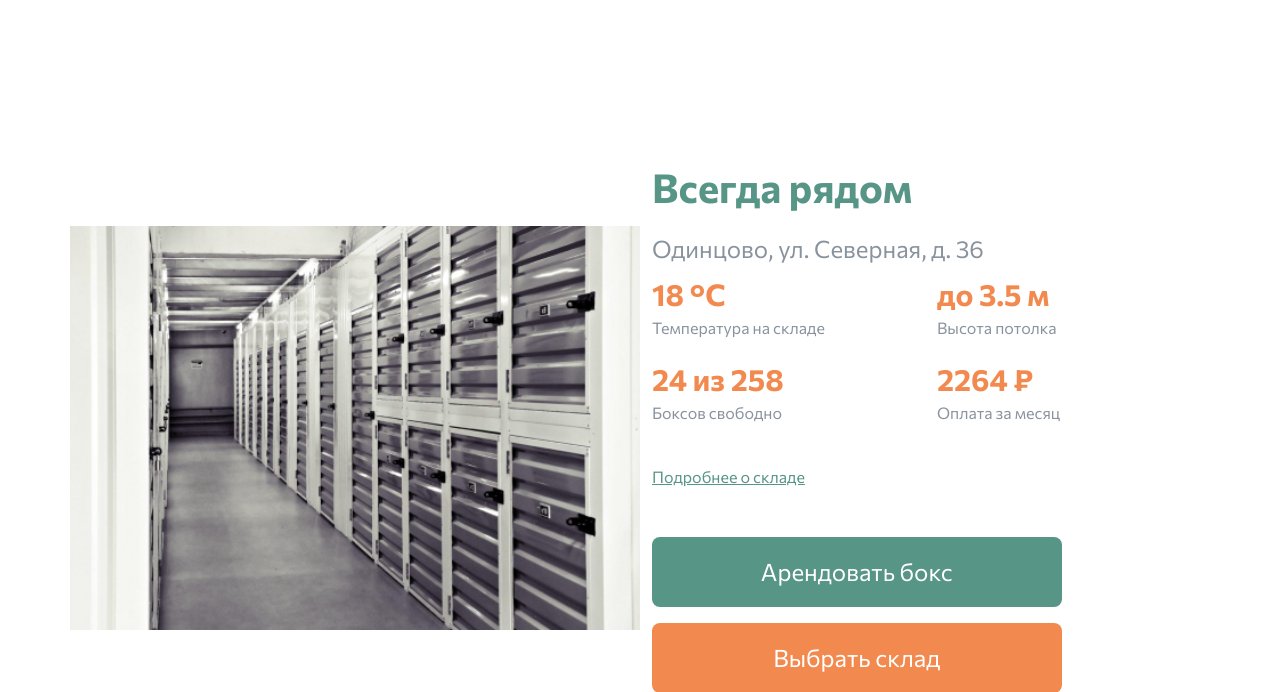
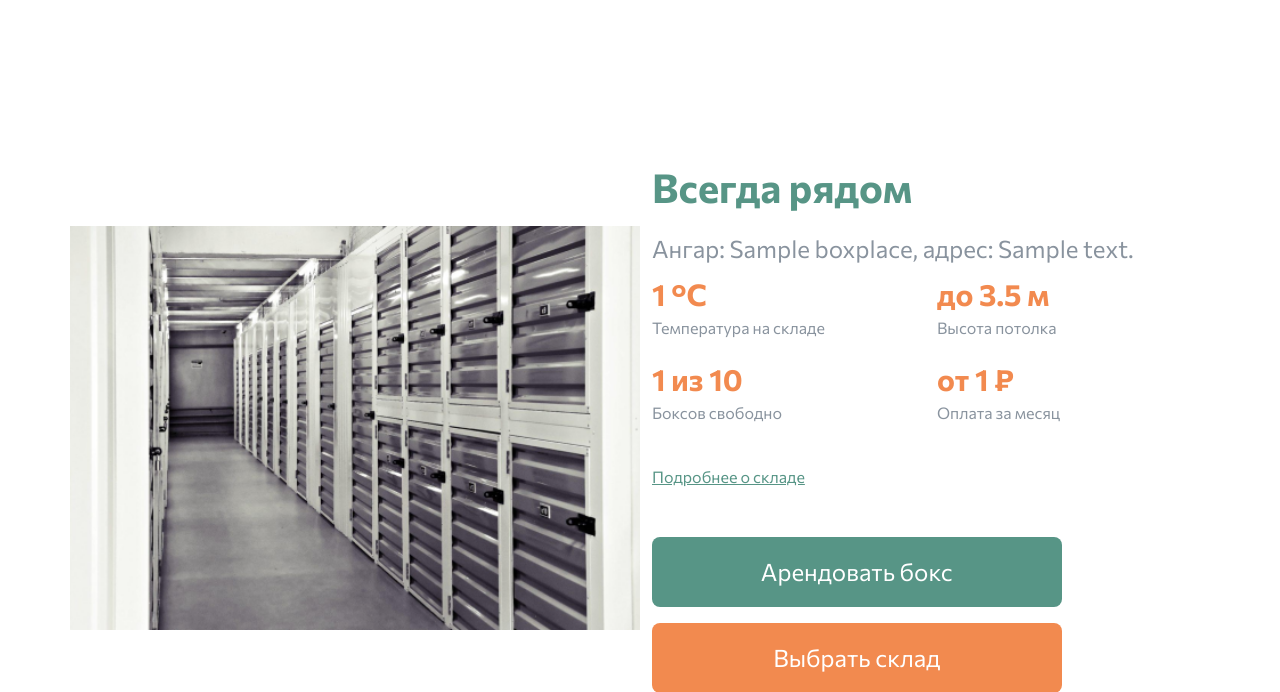
Before and after one commit to permsky/self_storage_site, a Django app: page / in a window 1280 px wide. Shown: the part 3034-3726 px from the top of the page. Run offline with Django 3.2, Linux system fonts and the light colour scheme; tables that the repository leaves empty hold one stand-in row (values such as "Sample post").

Commit message:
Fill_in index page

```diff
--- a/self_storage_site/storage_manager/models.py
+++ b/self_storage_site/storage_manager/models.py
@@ -1,8 +1,19 @@
 from django.contrib.auth import get_user_model
 from django.db import models
-from django.core.validators import MinValueValidator
+from django.core.validators import MaxValueValidator, MinValueValidator
+from django.db.models import Sum, Min
 
 User = get_user_model()
+
+
+class BoxPlaceQuerySet(models.QuerySet):
+    def get_free_boxes(self):
+        free_boxes = self.annotate(free_boxes=Sum('place_boxes__in_use'))
+        return free_boxes
+
+    def get_min_price(self):
+        min_price = self.annotate(min_price=Min('place_boxes__tariff'))
+        return min_price
 
 
 class BoxPlace(models.Model):
@@ -15,6 +26,7 @@ class BoxPlace(models.Model):
     image = models.ImageField(
         'Изображение', upload_to='boxplaces', null=True, blank=True)
     temperature = models.IntegerField('Температура в боксах', default=18)
+    objects = BoxPlaceQuerySet.as_manager()
 
     class Meta:
         verbose_name = 'Ангар для боксов'
@@ -43,7 +55,13 @@ class Box(models.Model):
         on_delete=models.PROTECT,
         related_name='boxes',
         verbose_name='Объём бокса')
-    in_use = models.BooleanField('Бокс использован')
+    in_use = models.PositiveSmallIntegerField(
+        'Бокс использован',
+        default=0,
+        validators=[
+            MaxValueValidator(1),
+            MinValueValidator(0)
+        ])
     boxes_place = models.ForeignKey(
         BoxPlace,
         on_delete=models.PROTECT,
--- a/self_storage_site/storage_manager/urls.py
+++ b/self_storage_site/storage_manager/urls.py
@@ -7,5 +7,6 @@ from . import views
 urlpatterns = [
     path('', views.index, name='index'),
     path('faq/', render, kwargs={'template_name': 'faq.html'}, name='faq'),
+    path('boxes/', render, kwargs={'template_name': 'boxes.html'}, name='boxes'),
 
 ]
--- /dev/null
+++ b/self_storage_site/storage_manager/utils.py
@@ -0,0 +1,4 @@
+import random
+
+def randomise_from_range(stop):
+    return random.randrange(stop)
--- a/self_storage_site/storage_manager/views.py
+++ b/self_storage_site/storage_manager/views.py
@@ -1,7 +1,9 @@
 from django.shortcuts import render
 from django.http import JsonResponse
-from storage_manager.models import Box
+from storage_manager.models import Box, BoxPlace
 from django.db.models import Min
+
+from .utils import randomise_from_range
 
 
 def register(request):
@@ -10,8 +12,18 @@ def register(request):
 
 def index(request):
     #print(request.__dict__)
+    all_box_spaces = list(BoxPlace.objects.all().get_free_boxes().get_min_price())
+    space_count = len(all_box_spaces)
+    random_box_space_index = randomise_from_range(space_count)
+    random_box_space = all_box_spaces[random_box_space_index]
+    #q = BoxPlace.objects.all().get_free_boxes()
+    #print(random_box_space.min_price)
+
     min_box_price = Box.objects.all().aggregate(Min('tariff'))['tariff__min']
     context = {
         'min_box_price': min_box_price,
+        'box_space': random_box_space,
+        'free_space': random_box_space.free_boxes,
+        'min_price': random_box_space.min_price,
     }
     return render(request, 'index.html', context)
--- a/self_storage_site/templates/index.html
+++ b/self_storage_site/templates/index.html
@@ -192,21 +192,21 @@
 		<div class="col-12 col-lg-6 mb-3 mb-lg-0 SelfStorage__img2"></div>
 		<div class="col-12 col-lg-6 d-flex flex-column align-items-center align-items-lg-start">
 			<h1 class="text-start fw-bold SelfStorage_green mb-4">Всегда рядом</h1>
-			<h4 class="SelfStorage_grey">Одинцово,  ул. Северная, д. 36</h4>
+			<h4 class="SelfStorage_grey">Ангар: {{box_space.name}}, адрес: {{box_space.address}}</h4>
 			<div class="row">
 				<div class="col-6 d-flex flex-column align-items-center align-items-lg-start">
-					<span class="fs_30 fw-bold SelfStorage_orange">18 °С</span>
+					<span class="fs_30 fw-bold SelfStorage_orange">{{box_space.temperature}} °С</span>
 					<span class="SelfStorage_grey mb-3">Температура на складе</span>
-					<span class="fs_30 fw-bold SelfStorage_orange">24 из 258</span>
+					<span class="fs_30 fw-bold SelfStorage_orange">{{free_space}} из {{box_space.boxes_quantity}}</span>
 					<span class="SelfStorage_grey mb-3">Боксов свободно</span>
 				</div>
 				<div class="col-6 d-flex flex-column align-items-center align-items-lg-start">
 					<span class="fs_30 fw-bold SelfStorage_orange">до 3.5 м</span>
 					<span class="SelfStorage_grey mb-3">Высота потолка</span>
-					<span class="fs_30 fw-bold SelfStorage_orange">2264 ₽</span>
+					<span class="fs_30 fw-bold SelfStorage_orange">от {{min_price}} ₽</span>
 					<span class="SelfStorage_grey mb-3">Оплата за месяц</span>
 				</div>
-				<a href="#" class="text-center text-lg-start mt-4 mb-5 SelfStorage_green">Подробнее о складе</a>
+				<a href="{% url 'boxes'%}" class="text-center text-lg-start mt-4 mb-5 SelfStorage_green">Подробнее о складе</a>
 				<div class="d-flex flex-column align-items-center align-items-lg-start">
 					<button class="btn w-75 fs_24 px-5 py-3 text-white border-8 SelfStorage__bg_green SelfStorage__btn2_green mb-3">Арендовать бокс</button>
 					<button class="btn w-75 fs_24 px-5 py-3 text-white border-8 SelfStorage__bg_orange SelfStorage__btn2_orange">Выбрать склад</button>
```
Also changed, not shown: self_storage_site/storage_manager/migrations/0001_initial.py, self_storage_site/storage_manager/migrations/0002_alter_box_in_use.py (added), self_storage_site/storage_manager/migrations/0002_boxplace_image.py (deleted), self_storage_site/storage_manager/migrations/0003_boxplace_temperature.py (deleted).
